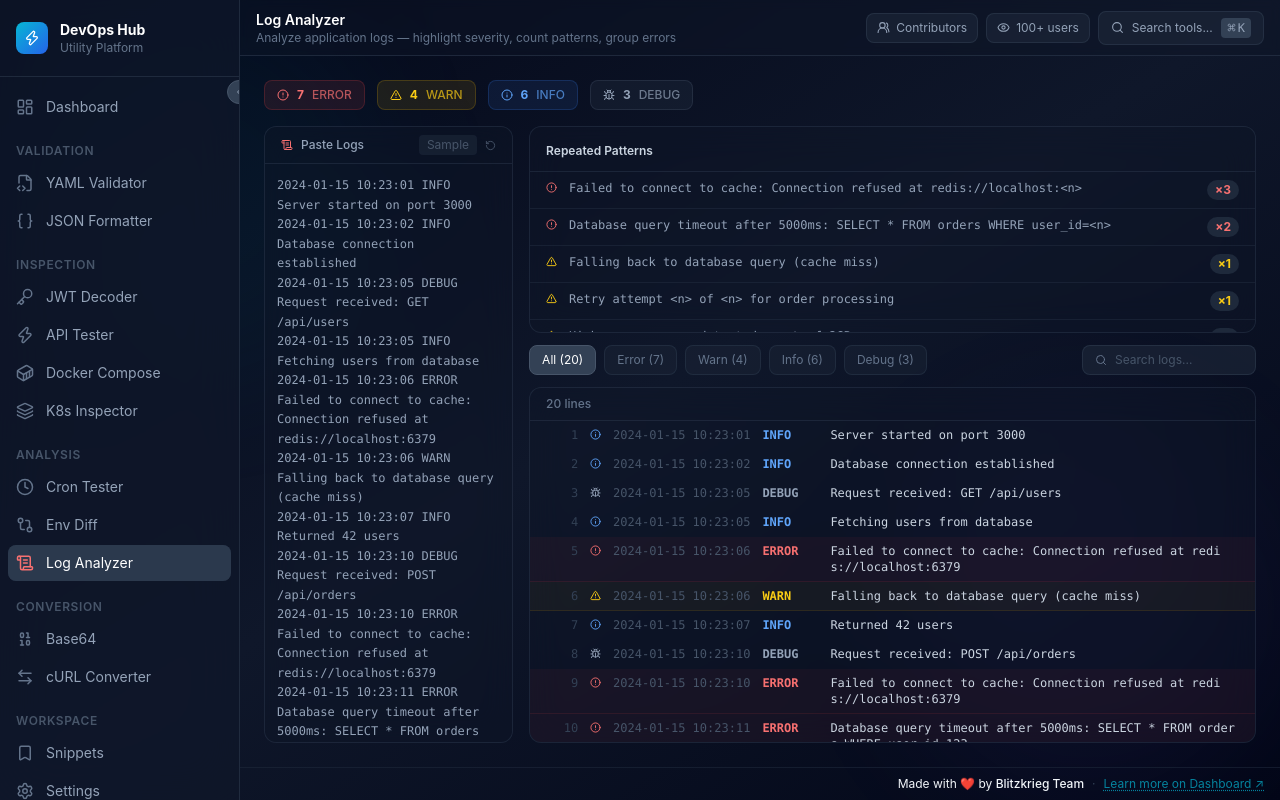
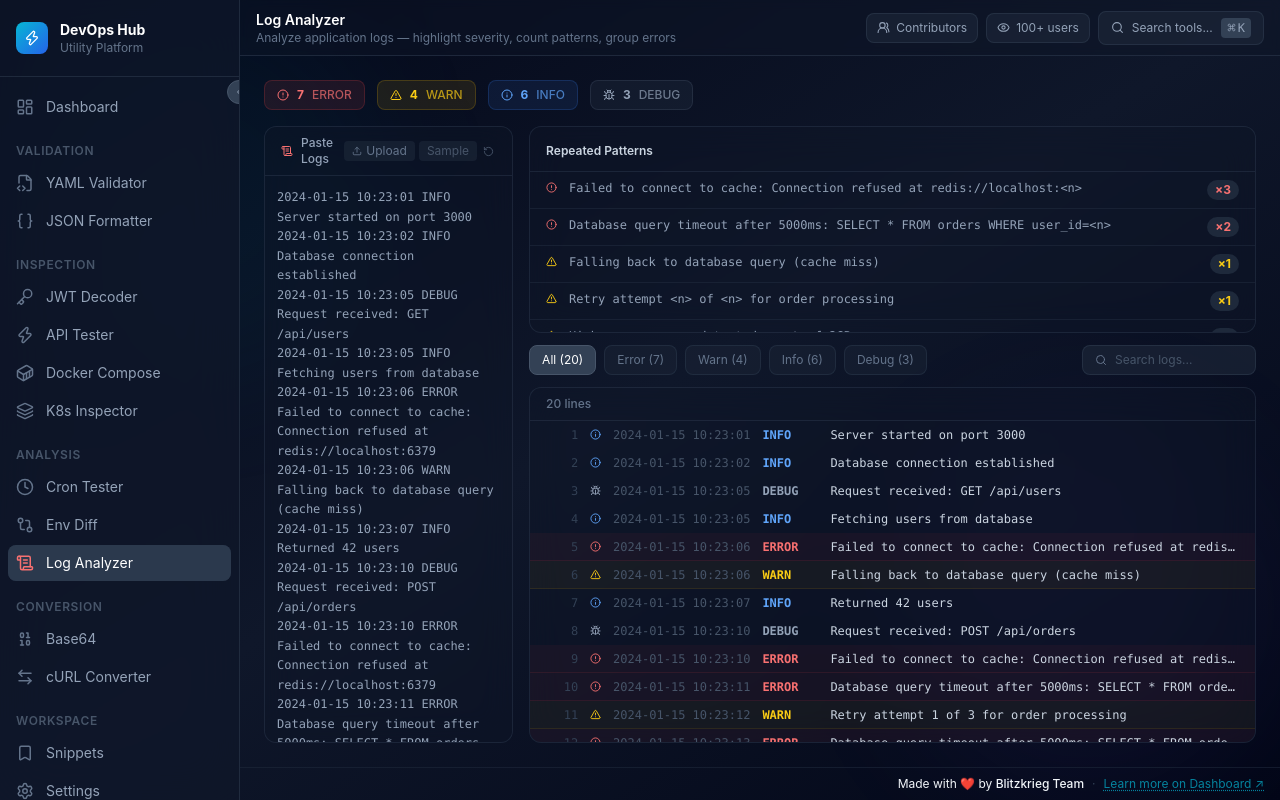
Before and after one commit to haritdheer/Devops-Hub, a React (Vite) app: page /tools/log-analyzer in a window 1280 px wide. Built offline with nearby package versions, Linux system fonts and the light colour scheme; no server answers.

Commit message:
no dom updated and not going to local storage now at logs paste and upload btn

```diff
--- a/src/features/tools/log-analyzer/LogAnalyzerPage.tsx
+++ b/src/features/tools/log-analyzer/LogAnalyzerPage.tsx
@@ -1,10 +1,9 @@
-import { useState, useMemo } from 'react';
+import { useState, useMemo, useDeferredValue, useEffect, useRef, useCallback } from 'react';
 import {
-  ScrollText, AlertCircle, AlertTriangle, Info, Bug, Search, RotateCcw,
+  ScrollText, AlertCircle, AlertTriangle, Info, Bug, Search, RotateCcw, Upload, Loader2,
 } from 'lucide-react';
 import { clsx } from 'clsx';
 import { ToolShell } from '../../../components/common/ToolShell';
-import { useToolPersistence } from '../../../hooks/useToolPersistence';
 import { analyzeLogs } from '../../../lib/analyzers/logs';
 import type { LogLevel, LogLine } from '../../../lib/analyzers/logs';
 
@@ -29,110 +28,148 @@ const SAMPLE_LOGS = `2024-01-15 10:23:01 INFO  Server started on port 3000
 2024-01-15 10:23:25 INFO  Scheduled job: db-cleanup started
 2024-01-15 10:23:26 ERROR Database query timeout after 5000ms: DELETE FROM sessions WHERE expires_at < NOW()`;
 
+// Only persist logs smaller than 150 KB to avoid blocking localStorage
+const MAX_PERSIST_BYTES = 150_000;
+const STORAGE_KEY = 'tool_log_analyzer';
+
+// Fixed row height enables O(1) virtual scroll math — must match the CSS below
+const ROW_HEIGHT = 28;
+const SCROLL_BUFFER = 10;
+
 const LEVEL_CONFIG: Record<LogLevel, {
-  color: string;
-  bg: string;
-  border: string;
+  color: string; bg: string; border: string;
   icon: React.ComponentType<{ size?: number; className?: string }>;
-  dim: string;
-  chipBg: string;
-  chipBorder: string;
+  dim: string; chipBg: string; chipBorder: string;
 }> = {
-  ERROR: {
-    color: 'text-red-400',
-    bg: 'bg-red-500/5',
-    border: 'border-red-500/10',
-    icon: AlertCircle,
-    dim: 'text-red-500/40',
-    chipBg: 'bg-red-500/10',
-    chipBorder: 'border-red-500/20',
-  },
-  WARN: {
-    color: 'text-yellow-400',
-    bg: 'bg-yellow-500/5',
-    border: 'border-yellow-500/10',
-    icon: AlertTriangle,
-    dim: 'text-yellow-500/40',
-    chipBg: 'bg-yellow-500/10',
-    chipBorder: 'border-yellow-500/20',
-  },
-  INFO: {
-    color: 'text-blue-400',
-    bg: 'bg-transparent',
-    border: 'border-transparent',
-    icon: Info,
-    dim: 'text-blue-500/30',
-    chipBg: 'bg-blue-500/10',
-    chipBorder: 'border-blue-500/20',
-  },
-  DEBUG: {
-    color: 'text-slate-400',
-    bg: 'bg-transparent',
-    border: 'border-transparent',
-    icon: Bug,
-    dim: 'text-slate-600',
-    chipBg: 'bg-slate-500/10',
-    chipBorder: 'border-slate-500/20',
-  },
-  TRACE: {
-    color: 'text-slate-600',
-    bg: 'bg-transparent',
-    border: 'border-transparent',
-    icon: Bug,
-    dim: 'text-slate-700',
-    chipBg: 'bg-slate-700/10',
-    chipBorder: 'border-slate-700/20',
-  },
-  UNKNOWN: {
-    color: 'text-slate-500',
-    bg: 'bg-transparent',
-    border: 'border-transparent',
-    icon: Info,
-    dim: 'text-slate-600',
-    chipBg: 'bg-slate-600/10',
-    chipBorder: 'border-slate-600/20',
-  },
+  ERROR: { color: 'text-red-400',    bg: 'bg-red-500/5',     border: 'border-red-500/10',    icon: AlertCircle,   dim: 'text-red-500/40',   chipBg: 'bg-red-500/10',    chipBorder: 'border-red-500/20' },
+  WARN:  { color: 'text-yellow-400', bg: 'bg-yellow-500/5',  border: 'border-yellow-500/10', icon: AlertTriangle, dim: 'text-yellow-500/40', chipBg: 'bg-yellow-500/10', chipBorder: 'border-yellow-500/20' },
+  INFO:  { color: 'text-blue-400',   bg: 'bg-transparent',   border: 'border-transparent',   icon: Info,          dim: 'text-blue-500/30',  chipBg: 'bg-blue-500/10',   chipBorder: 'border-blue-500/20' },
+  DEBUG: { color: 'text-slate-400',  bg: 'bg-transparent',   border: 'border-transparent',   icon: Bug,           dim: 'text-slate-600',    chipBg: 'bg-slate-500/10',  chipBorder: 'border-slate-500/20' },
+  TRACE: { color: 'text-slate-600',  bg: 'bg-transparent',   border: 'border-transparent',   icon: Bug,           dim: 'text-slate-700',    chipBg: 'bg-slate-700/10',  chipBorder: 'border-slate-700/20' },
+  UNKNOWN:{ color: 'text-slate-500', bg: 'bg-transparent',   border: 'border-transparent',   icon: Info,          dim: 'text-slate-600',    chipBg: 'bg-slate-600/10',  chipBorder: 'border-slate-600/20' },
 };
 
 type Filter = LogLevel | 'ALL';
 
+// Truncate message so every row is exactly ROW_HEIGHT tall (enables virtual scroll)
 function LogRow({ line }: { line: LogLine }) {
   const cfg = LEVEL_CONFIG[line.level];
   const Icon = cfg.icon;
   return (
-    <div className={clsx('flex items-start gap-3 px-4 py-1.5 border-b text-xs font-mono', cfg.bg, cfg.border)} style={{ borderBottomWidth: 1 }}>
+    <div
+      className={clsx('flex items-center gap-3 px-4 border-b text-xs font-mono overflow-hidden', cfg.bg, cfg.border)}
+      style={{ height: ROW_HEIGHT, borderBottomWidth: 1 }}
+      title={line.raw}
+    >
       <span className="text-slate-700 w-8 flex-shrink-0 text-right select-none">{line.lineNumber}</span>
-      <Icon size={11} className={clsx('flex-shrink-0 mt-0.5', cfg.color)} />
-      {line.timestamp && (
-        <span className="text-slate-600 flex-shrink-0">{line.timestamp}</span>
-      )}
+      <Icon size={11} className={clsx('flex-shrink-0', cfg.color)} />
+      {line.timestamp && <span className="text-slate-600 flex-shrink-0 hidden sm:inline">{line.timestamp}</span>}
       <span className={clsx('flex-shrink-0 font-semibold w-14', cfg.color)}>{line.level}</span>
-      <span className="text-slate-300 break-all">{line.message}</span>
+      <span className="text-slate-300 truncate">{line.message}</span>
+    </div>
+  );
+}
+
+// Renders only the rows visible in the viewport — the core perf fix for large logs
+function VirtualLogList({ lines }: { lines: LogLine[] }) {
+  const containerRef = useRef<HTMLDivElement>(null);
+  const [scrollTop, setScrollTop] = useState(0);
+  const [viewportH, setViewportH] = useState(400);
+
+  useEffect(() => {
+    const el = containerRef.current;
+    if (!el) return;
+    setViewportH(el.clientHeight);
+    const ro = new ResizeObserver(() => setViewportH(el.clientHeight));
+    ro.observe(el);
+    return () => ro.disconnect();
+  }, []);
+
+  // Scroll to top when the list content changes (filter / search)
+  useEffect(() => {
+    containerRef.current?.scrollTo({ top: 0 });
+    setScrollTop(0);
+  }, [lines]);
+
+  if (lines.length === 0) {
+    return (
+      <div ref={containerRef} className="overflow-auto flex-1 flex items-center justify-center">
+        <p className="text-xs text-slate-600">No matching log lines</p>
+      </div>
+    );
+  }
+
+  const totalH   = lines.length * ROW_HEIGHT;
+  const startIdx = Math.max(0, Math.floor(scrollTop / ROW_HEIGHT) - SCROLL_BUFFER);
+  const endIdx   = Math.min(lines.length - 1, Math.ceil((scrollTop + viewportH) / ROW_HEIGHT) + SCROLL_BUFFER);
+
+  return (
+    <div
+      ref={containerRef}
+      className="overflow-auto flex-1"
+      onScroll={e => setScrollTop(e.currentTarget.scrollTop)}
+    >
+      {/* Total height spacer keeps the scrollbar proportional */}
+      <div style={{ height: totalH, position: 'relative' }}>
+        <div style={{ position: 'absolute', top: startIdx * ROW_HEIGHT, width: '100%' }}>
+          {lines.slice(startIdx, endIdx + 1).map(line => (
+            <LogRow key={line.lineNumber} line={line} />
+          ))}
+        </div>
+      </div>
     </div>
   );
 }
 
 export function LogAnalyzerPage() {
-  const [input, setInput] = useToolPersistence('tool_log_analyzer', SAMPLE_LOGS);
-  const [filter, setFilter] = useState<Filter>('ALL');
-  const [search, setSearch] = useState('');
+  const [rawInput, setRawInput] = useState<string>(() => {
+    try { return localStorage.getItem(STORAGE_KEY) || SAMPLE_LOGS; } catch { return SAMPLE_LOGS; }
+  });
+  const [fileName, setFileName] = useState<string | null>(null);
+  const [filter, setFilter]     = useState<Filter>('ALL');
+  const [search, setSearch]     = useState('');
+  const fileRef = useRef<HTMLInputElement>(null);
 
-  const result = useMemo(() => analyzeLogs(input), [input]);
+  // Persist to localStorage only for small-enough inputs; large logs would block the main thread
+  useEffect(() => {
+    if (rawInput.length <= MAX_PERSIST_BYTES) {
+      try { localStorage.setItem(STORAGE_KEY, rawInput); } catch {}
+    }
+  }, [rawInput]);
 
-  const filtered = useMemo(() => {
-    return result.lines.filter((l) => {
-      if (filter !== 'ALL' && l.level !== filter) return false;
-      if (search && !l.raw.toLowerCase().includes(search.toLowerCase())) return false;
-      return true;
-    });
-  }, [result.lines, filter, search]);
+  // useDeferredValue lets React update the textarea immediately and defer the
+  // expensive analysis pass — the page stays responsive while the user types/pastes
+  const deferredInput = useDeferredValue(rawInput);
+  const isAnalyzing   = deferredInput !== rawInput;
+
+  const result   = useMemo(() => analyzeLogs(deferredInput), [deferredInput]);
+  const filtered = useMemo(() => result.lines.filter(l => {
+    if (filter !== 'ALL' && l.level !== filter) return false;
+    if (search && !l.raw.toLowerCase().includes(search.toLowerCase())) return false;
+    return true;
+  }), [result.lines, filter, search]);
+
+  const handleFile = useCallback((e: React.ChangeEvent<HTMLInputElement>) => {
+    const file = e.target.files?.[0];
+    if (!file) return;
+    setFileName(file.name);
+    const reader = new FileReader();
+    reader.onload = ev => setRawInput((ev.target?.result as string) ?? '');
+    reader.readAsText(file);
+    e.target.value = '';
+  }, []);
+
+  const handleReset = useCallback(() => {
+    setRawInput('');
+    setFileName(null);
+  }, []);
 
   const FILTERS: { label: string; value: Filter }[] = [
-    { label: `All (${result.total})`, value: 'ALL' },
-    { label: `Error (${result.stats.ERROR})`, value: 'ERROR' },
-    { label: `Warn (${result.stats.WARN})`, value: 'WARN' },
-    { label: `Info (${result.stats.INFO})`, value: 'INFO' },
-    { label: `Debug (${result.stats.DEBUG})`, value: 'DEBUG' },
+    { label: `All (${result.total})`,          value: 'ALL' },
+    { label: `Error (${result.stats.ERROR})`,  value: 'ERROR' },
+    { label: `Warn (${result.stats.WARN})`,    value: 'WARN' },
+    { label: `Info (${result.stats.INFO})`,    value: 'INFO' },
+    { label: `Debug (${result.stats.DEBUG})`,  value: 'DEBUG' },
   ];
 
   return (
@@ -150,31 +187,62 @@ export function LogAnalyzerPage() {
             </div>
           );
         })}
+        {isAnalyzing && (
+          <div className="flex items-center gap-1.5 text-xs text-slate-500 ml-auto">
+            <Loader2 size={11} className="animate-spin" />
+            Analyzing…
+          </div>
+        )}
       </div>
 
       <div className="flex flex-col md:flex-row gap-4 flex-1 min-h-0">
-        {/* Left: paste area */}
+        {/* Left: paste / upload area */}
         <div className="flex flex-col glass-card overflow-hidden md:w-2/5 h-48 md:h-auto">
-          <div className="px-4 py-2 border-b border-slate-700/40 flex items-center justify-between flex-shrink-0">
-            <div className="flex items-center gap-2">
-              <ScrollText size={12} className="text-red-400" />
-              <span className="text-xs font-medium text-slate-400">Paste Logs</span>
+          <div className="px-4 py-2 border-b border-slate-700/40 flex items-center justify-between flex-shrink-0 gap-2">
+            <div className="flex items-center gap-2 min-w-0">
+              <ScrollText size={12} className="text-red-400 flex-shrink-0" />
+              {fileName ? (
+                <span className="text-xs text-slate-300 font-medium truncate" title={fileName}>{fileName}</span>
+              ) : (
+                <span className="text-xs font-medium text-slate-400">Paste Logs</span>
+              )}
             </div>
-            <div className="flex items-center gap-2">
-              <button onClick={() => setInput(SAMPLE_LOGS)} className="text-xs text-slate-600 hover:text-slate-400 px-2 py-0.5 rounded bg-slate-800/60">Sample</button>
-              <button onClick={() => setInput('')} className="text-xs text-slate-600 hover:text-slate-400"><RotateCcw size={11} /></button>
+            <div className="flex items-center gap-1 flex-shrink-0">
+              {/* Hidden file input */}
+              <input
+                ref={fileRef}
+                type="file"
+                accept=".log,.txt,.out,.json,.xml,.csv"
+                className="hidden"
+                onChange={handleFile}
+              />
+              <button
+                onClick={() => fileRef.current?.click()}
+                className="flex items-center gap-1 text-xs text-slate-500 hover:text-slate-300 px-2 py-0.5 rounded bg-slate-800/60 transition-colors"
+              >
+                <Upload size={10} /> Upload
+              </button>
+              <button
+                onClick={() => { setRawInput(SAMPLE_LOGS); setFileName(null); }}
+                className="text-xs text-slate-600 hover:text-slate-400 px-2 py-0.5 rounded bg-slate-800/60"
+              >
+                Sample
+              </button>
+              <button onClick={handleReset} className="text-xs text-slate-600 hover:text-slate-400 p-0.5">
+                <RotateCcw size={11} />
+              </button>
             </div>
           </div>
           <textarea
-            value={input}
-            onChange={(e) => setInput(e.target.value)}
+            value={rawInput}
+            onChange={e => setRawInput(e.target.value)}
             spellCheck={false}
             className="flex-1 w-full bg-transparent text-slate-400 font-mono text-xs p-3 resize-none focus:outline-none leading-relaxed"
-            placeholder="Paste your application logs here..."
+            placeholder="Paste your application logs here, or upload a file…"
           />
         </div>
 
-        {/* Right: analyzed output */}
+        {/* Right: analysis output */}
         <div className="flex-1 flex flex-col gap-3 min-h-0">
           {/* Patterns */}
           {result.patterns.length > 0 && (
@@ -202,7 +270,7 @@ export function LogAnalyzerPage() {
 
           {/* Filter + search bar */}
           <div className="flex items-center gap-2 flex-shrink-0 flex-wrap">
-            {FILTERS.map((f) => (
+            {FILTERS.map(f => (
               <button
                 key={f.value}
                 onClick={() => setFilter(f.value)}
@@ -220,30 +288,26 @@ export function LogAnalyzerPage() {
               <Search size={12} className="text-slate-500" />
               <input
                 value={search}
-                onChange={(e) => setSearch(e.target.value)}
+                onChange={e => setSearch(e.target.value)}
                 placeholder="Search logs..."
                 className="bg-transparent text-xs text-slate-300 placeholder-slate-600 outline-none w-32"
               />
             </div>
           </div>
 
-          {/* Log lines */}
+          {/* Log lines — virtualised */}
           <div className="flex-1 glass-card overflow-hidden flex flex-col min-h-0">
             <div className="px-4 py-2 border-b border-slate-700/40 flex-shrink-0 flex items-center justify-between">
               <span className="text-xs font-medium text-slate-500">
-                {filtered.length} line{filtered.length !== 1 ? 's' : ''}
-                {filter !== 'ALL' || search ? ` (filtered)` : ''}
+                {filtered.length.toLocaleString()} line{filtered.length !== 1 ? 's' : ''}
+                {filter !== 'ALL' || search ? ' (filtered)' : ''}
               </span>
-            </div>
-            <div className="overflow-auto flex-1">
-              {filtered.length === 0 ? (
-                <div className="flex items-center justify-center h-full">
-                  <p className="text-xs text-slate-600">No matching log lines</p>
-                </div>
-              ) : (
-                filtered.map((line) => <LogRow key={line.lineNumber} line={line} />)
+              {rawInput.length > MAX_PERSIST_BYTES && (
+                <span className="text-xs text-amber-500/70">Large file — not saved to storage</span>
               )}
             </div>
+            {/* key resets scroll position when filter/search changes */}
+            <VirtualLogList key={`${filter}|${search}`} lines={filtered} />
           </div>
         </div>
       </div>
```
